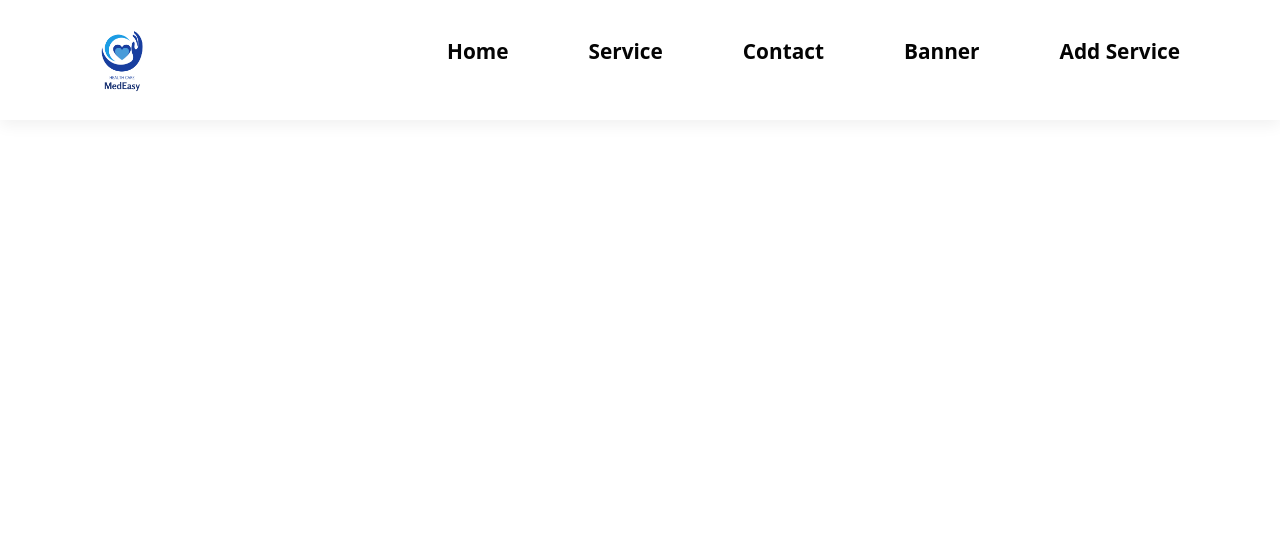
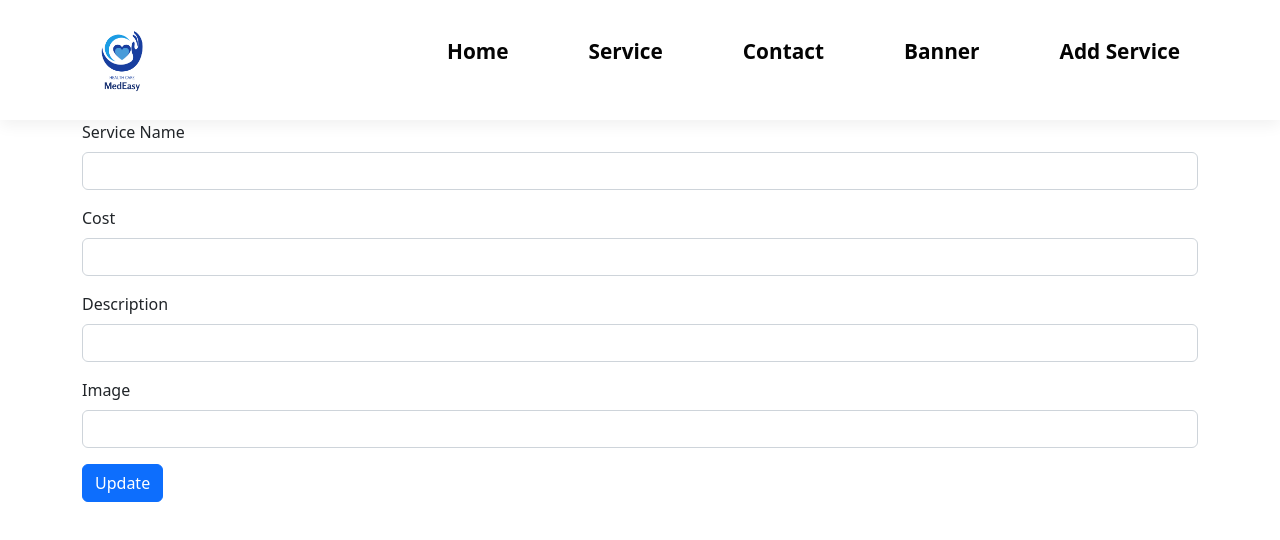
Before and after one commit to this-is-shams/MedEasy-Health-Care, a React (Create React App) app in the folder my-app/: page /updateService/1 in a window 1280 px wide. Shown: the top 540 px of the page. Built offline with nearby package versions, Linux system fonts and the light colour scheme; no server answers.

Commit message:
Insert Update Delete Done Alhamdulillah

```diff
--- a/my-app/src/App.js
+++ b/my-app/src/App.js
@@ -5,6 +5,7 @@ import Contact from "./components/Contact/Contact";
 import Services from "./components/Services/Services";
 import AddService from "./components/AddService/AddService";
 import Home from "./components/Home/Home";
+import UpdateService from './components/UpdateService/UpdateService'
 import "./style.css";
 import "bootstrap/dist/css/bootstrap.min.css";
 
@@ -18,6 +19,7 @@ function App() {
         <Route path="/contact" element={<Contact />} />
         <Route path="/services" element={<Services />} />
         <Route path="/AddService" element={<AddService />} />
+        <Route path="/updateService/:serviceId" element={<UpdateService />} />
       </Routes>
     </div>
   );
--- a/my-app/src/components/Service/Service.js
+++ b/my-app/src/components/Service/Service.js
@@ -2,6 +2,7 @@ import React from 'react'
 import "bootstrap/dist/css/bootstrap.min.css";
 import Button from "react-bootstrap/Button";
 import Card from "react-bootstrap/Card";
+import { Link } from "react-router-dom";
 
 const Service = (props) => {
   const {_id, name, price, des, img} = props.realService
@@ -16,9 +17,9 @@ const Service = (props) => {
                 <Card.Text>
                 {des}
                 </Card.Text>
-                <Button variant="primary">Edit</Button>
-                <Button
-                onClick={() => handleDeleteService(_id)}
+                <Link to={`/updateService/${_id}`}>
+                <Button variant="primary">Edit</Button></Link>
+                <Button onClick={() => handleDeleteService(_id)}
                  variant="primary" className='ms-4'>Delete</Button>
               </Card.Body>
         </Card>
--- a/my-app/src/components/Services/Services.js
+++ b/my-app/src/components/Services/Services.js
@@ -8,7 +8,7 @@ const Services = () => {
     fetch('http://localhost:5000/services')
     .then((res)=>res.json())
     .then((data)=>setServices(data))
-  },[])
+  },[services])
 
   // delete er jonno code shuru
   const handleDeleteService = (id) => {
--- /dev/null
+++ b/my-app/src/components/UpdateService/UpdateService.js
@@ -0,0 +1,125 @@
+import React, { useEffect, useState } from "react";
+import Button from "react-bootstrap/Button";
+import Form from "react-bootstrap/Form";
+import { json, useParams } from "react-router-dom";
+import { Container } from 'react-bootstrap';
+
+const UpdateService = () => {
+  const { serviceId } = useParams();
+  const [service, setService] = useState({})
+
+  useEffect(() => {
+    fetch(`http://localhost:5000/services/${serviceId}`)
+      .then((res) => res.json())
+      .then((data) => setService(data))
+  }, [])
+
+  const handleNameChange = (e) => {
+    const updatedName = e.target.value;
+    const updatedService = {
+      name: updatedName,
+      price: service.price,
+      des: service.des,
+      img: service.img,
+    }
+    setService(updatedService)
+  }
+
+  const handlePriceChange = (e) => {
+    const updatePriceChange = e.target.value;
+    const updatedService = {
+      name: service.name,
+      price: updatePriceChange,
+      des: service.des,
+      img: service.img,
+    }
+    setService(updatedService)
+  }
+
+  const handleDesChange = (e) => {
+    const updateDesChange = e.target.value;
+    const updatedService = {
+      name: service.name,
+      price: service.price,
+      des: updateDesChange,
+      img: service.img,
+    }
+    setService(updatedService)
+  }
+
+  const handleImgChange = (e) => {
+    const updateImgChange = e.target.value;
+    const updatedService = {
+      name: service.name,
+      price: service.price,
+      des: service.des,
+      img: updateImgChange,
+    }
+    setService(updatedService)
+  }
+
+  const handleUpdateService = (e) => {
+    fetch(`http://localhost:5000/services/${serviceId}`, {
+      method: 'PUT',
+      headers: {
+        'Content-Type': 'application/json',
+      },
+      body: JSON.stringify(service),
+    })
+      .then((res) => res.json())
+      .then((data) => {
+        if (data.modifiedCount > 0) {
+          alert('Update Successful')
+          setService({})
+        }
+      })
+
+    e.preventDefault()
+  }
+
+  return (
+    <div>
+      <Container>
+      <Form onSubmit={handleUpdateService}>
+        <Form.Group className="mb-3" controlId="formBasicEmail">
+          <Form.Label>Service Name</Form.Label>
+          <Form.Control
+            type="text"
+            value={service.name || ""}
+            onChange={handleNameChange}
+          />
+        </Form.Group>
+        <Form.Group className="mb-3" controlId="formBasicEmail">
+          <Form.Label>Cost</Form.Label>
+          <Form.Control
+            type="text"
+            value={service.price || ""}
+            onChange={handlePriceChange}
+          />
+        </Form.Group>
+        <Form.Group className="mb-3" controlId="formBasicEmail">
+          <Form.Label>Description</Form.Label>
+          <Form.Control
+            type="text"
+            value={service.des || ""}
+            onChange={handleDesChange}
+          />
+        </Form.Group>
+        <Form.Group className="mb-3" controlId="formBasicEmail">
+          <Form.Label>Image</Form.Label>
+          <Form.Control
+            type="text"
+            value={service.img || ""}
+            onChange={handleImgChange}
+          />
+        </Form.Group>
+        <Button variant="primary" type="submit">
+          Update
+        </Button>
+      </Form>
+      </Container>
+    </div>
+  )
+}
+
+export default UpdateService;
```
